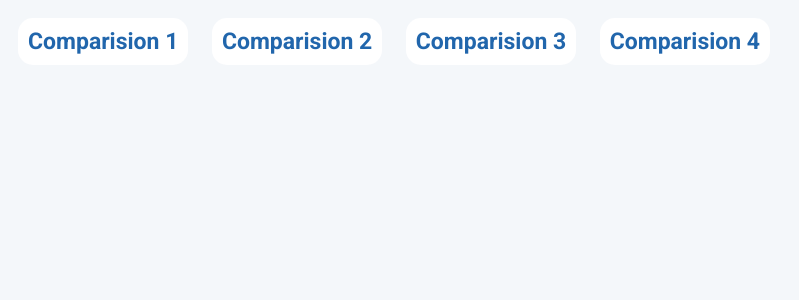
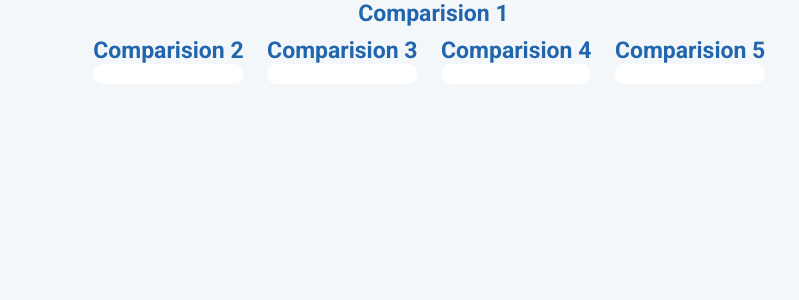
Before and after one commit to LeKiet258/foody-dashboard, a Django app: template dashboard/templates/compare.html in a window 1280 px wide. Shown: the top 300 px of the page, without its empty margins (0-799 px from the left). Run offline with Django 4.2, Linux system fonts and the light colour scheme; the template is opened without the code that fills it, so the values that code supplies are empty; parts of the project's set-up code (start-up, migrations or seed data) failed here and were passed over.

Commit message:
more update

```diff
--- a/dashboard/templates/compare.html
+++ b/dashboard/templates/compare.html
@@ -11,10 +11,12 @@
 <body>
   <div class="main-dashboard"
     style="float: left; width: 87%; position: absolute; margin: auto; top: 0; right: 0; left: 0;">
-    <div>
-      {% for i in items %}
-      <div style="padding: 10px; display:inline-block;">
-        <div class="card-block" style="background-color: #FFFFFF; display:inline-block;">
+
+    <div style = "padding-left: 275px;">
+      <b style="color: #2166ac; font-size:23px;">Comparision 1</b>
+      <div>
+        {% for i in items %}
+        <div class="card-block" style="background-color: #FFFFFF; display:inline-block; margin: 10px;">
           <div>
             <h3 style="text-align: center;"> {{ i.name }} </h3>
             <hr>
@@ -35,7 +37,7 @@
               <b><i class="fa fa-gift"></i> Mã khuyến mãi: </b>
               <span class="coupon__tags">
                 {% for c in i.coupons %}
-                <span class="coupon__tag" href="#{{ c.promo_code }}" style = "display: inline-block;">
+                <span class="coupon__tag" href="#{{ c.promo_code }}" style="display: inline-block;">
                   Giảm {{ c.discount }} VND
                 </span>
                 {% endfor %}
@@ -74,8 +76,8 @@
     </div>
 
     <div style="padding: 10px; display:inline-block;">
+      <b style="color: #2166ac; font-size:23px;">Comparision 2</b>
       <div class="card-block" style="background-color: #FFFFFF; ">
-        <b style="color: #2166ac; font-size:23px;">Comparision 1</b>
         {% autoescape off %}
         {{ review_type }}
         {% endautoescape %}
@@ -83,8 +85,8 @@
     </div>
 
     <div style="padding: 10px; display:inline-block;">
+      <b style="color: #2166ac; font-size:23px;">Comparision 3</b>
       <div class="card-block" style="background-color: #FFFFFF;">
-        <b style="color: #2166ac; font-size:23px;">Comparision 2</b>
         {% autoescape off %}
         {{ seeding }}
         {% endautoescape %}
@@ -92,8 +94,8 @@
     </div>
 
     <div style="padding: 10px; display:inline-block;">
+      <b style="color: #2166ac; font-size:23px;">Comparision 4</b>
       <div class="card-block" style="background-color: #FFFFFF;">
-        <b style="color: #2166ac; font-size:23px;">Comparision 3</b>
         {% autoescape off %}
         {{ user_score }}
         {% endautoescape %}
@@ -101,8 +103,8 @@
     </div>
 
     <div style="padding: 10px; display:inline-block;">
+      <b style="color: #2166ac; font-size:23px;">Comparision 5</b>
       <div class="card-block" style="background-color: #FFFFFF;">
-        <b style="color: #2166ac; font-size:23px;">Comparision 4</b>
         {% autoescape off %}
         {{ component_score }}
         {% endautoescape %}
--- a/dashboard/views.py
+++ b/dashboard/views.py
@@ -77,7 +77,6 @@ def home(request):
 
 def compare_2_vendors(request, res_id1, res_id2):
 	global data_hcm, menu, menu_dish
-	res_id1, res_id2 = 2, 2402
 
 	vendor = data_hcm.loc[(data_hcm['RestaurantId'] == res_id1) | (data_hcm['RestaurantId'] == res_id2)]
 	compare_items = []
```
